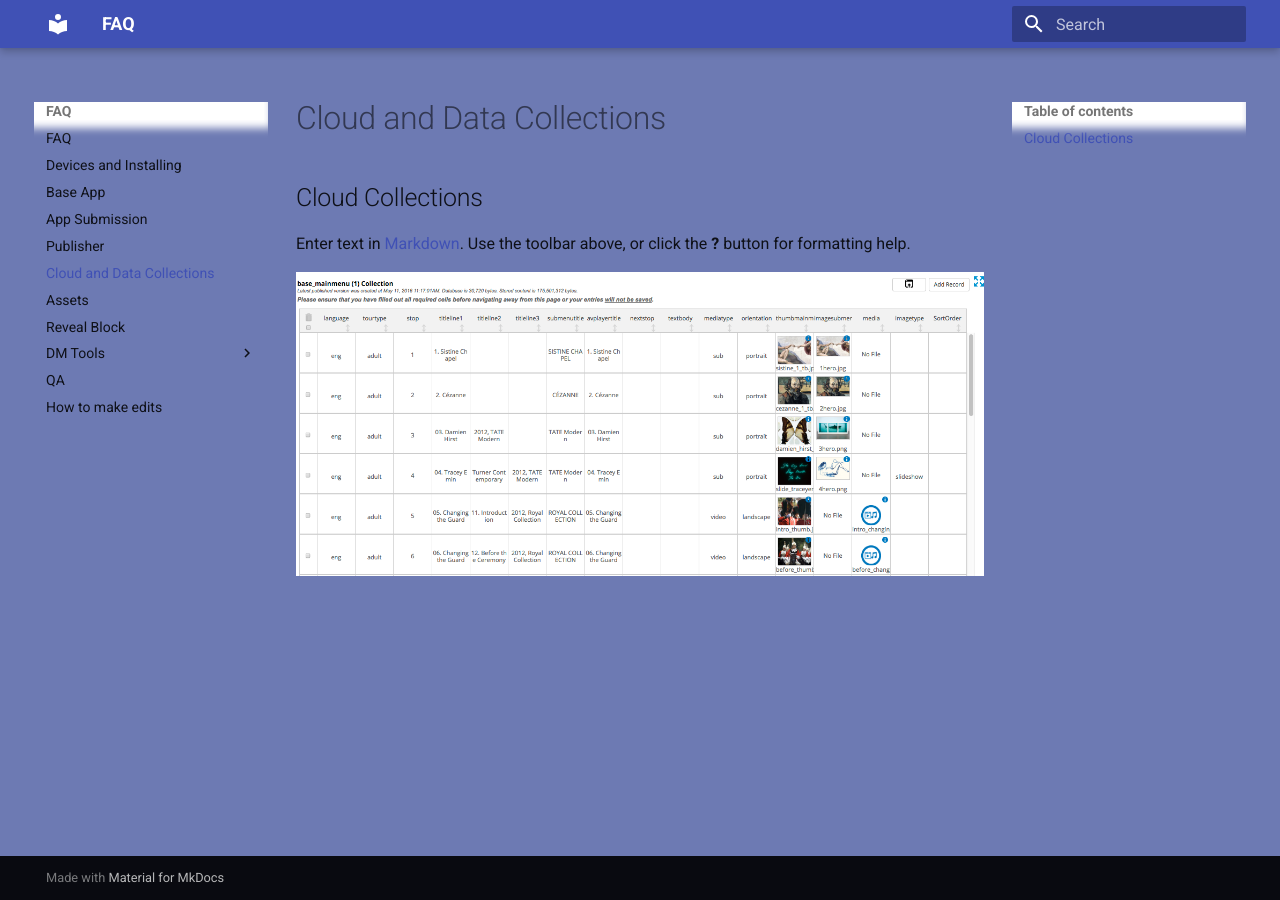
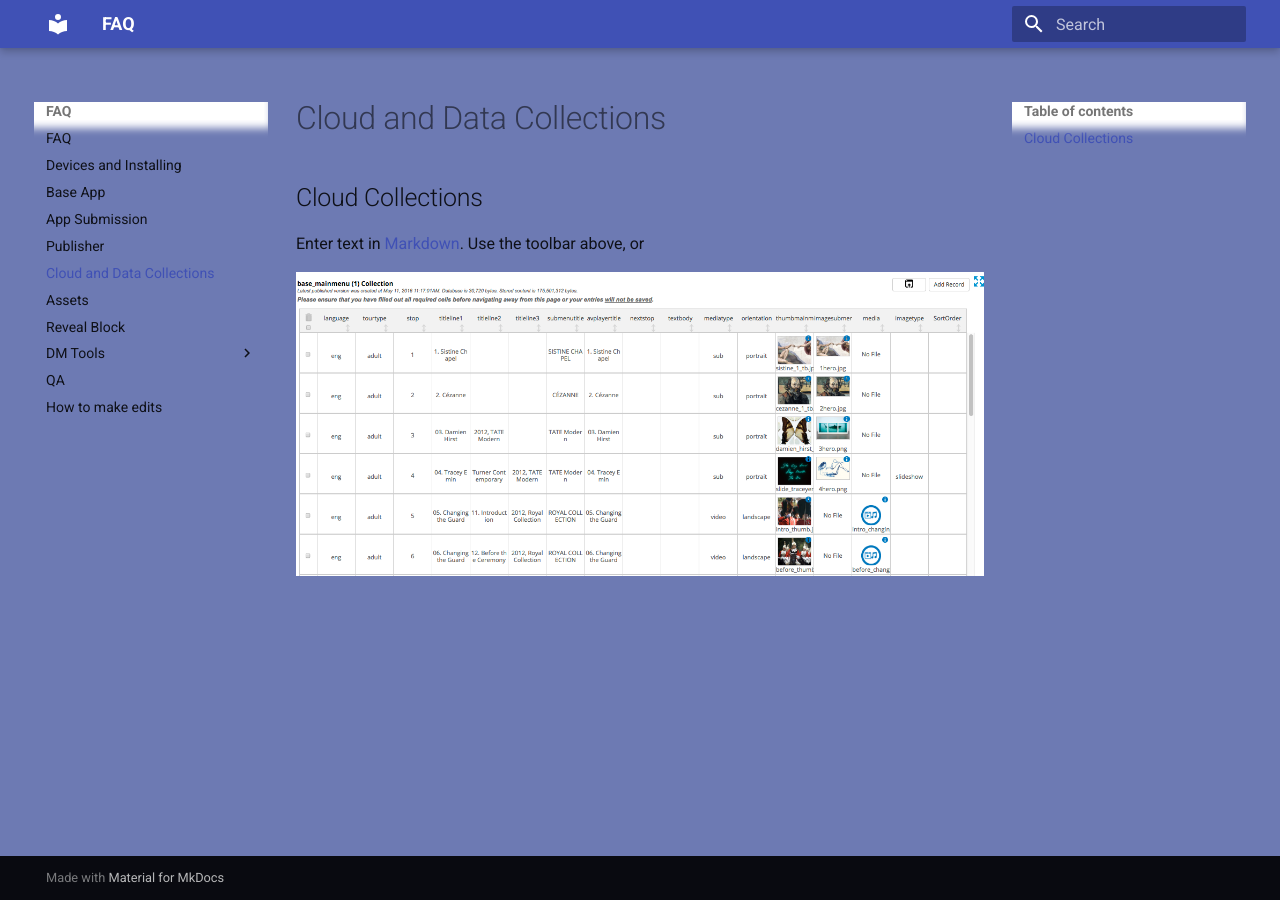
Before and after one commit to denovo/Antenna-faq, an MkDocs documentation site: the page built from docs/CloudCollectionsandData.md, in a window 1280 px wide. Built offline with MkDocs 1.6.1 and Material for MkDocs 9.7.7, drawn with Linux system fonts in a browser that asks for light colours; old or Windows-style settings are respelled for this version of MkDocs.

Commit message:
Updated CloudCollectionsandData.md

```diff
--- a/docs/CloudCollectionsandData.md
+++ b/docs/CloudCollectionsandData.md
@@ -1,6 +1,6 @@
 ## Cloud Collections
 
-Enter text in [Markdown](http://daringfireball.net/projects/markdown/). Use the toolbar above, or click the **?** button for formatting help.
+Enter text in [Markdown](http://daringfireball.net/projects/markdown/). Use the toolbar above, or
 
 
 ![Cloud](/images/cloud.png)
```
